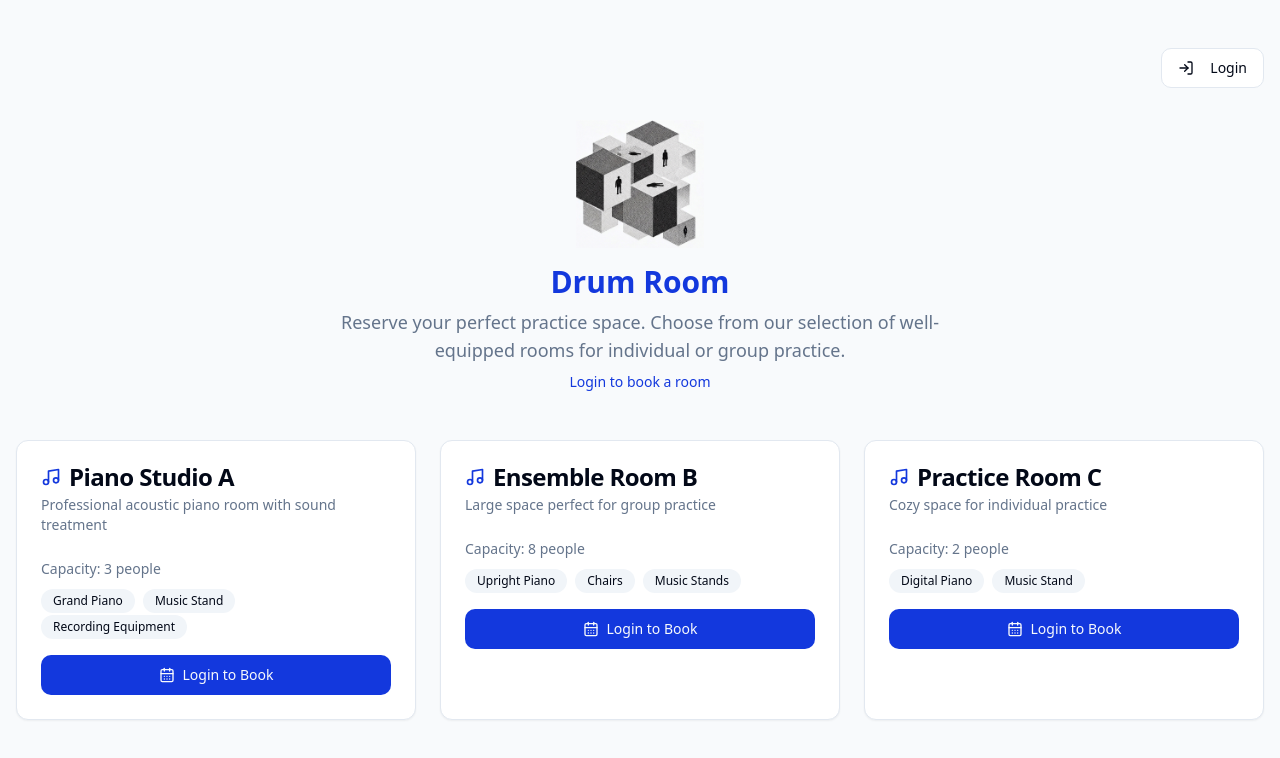
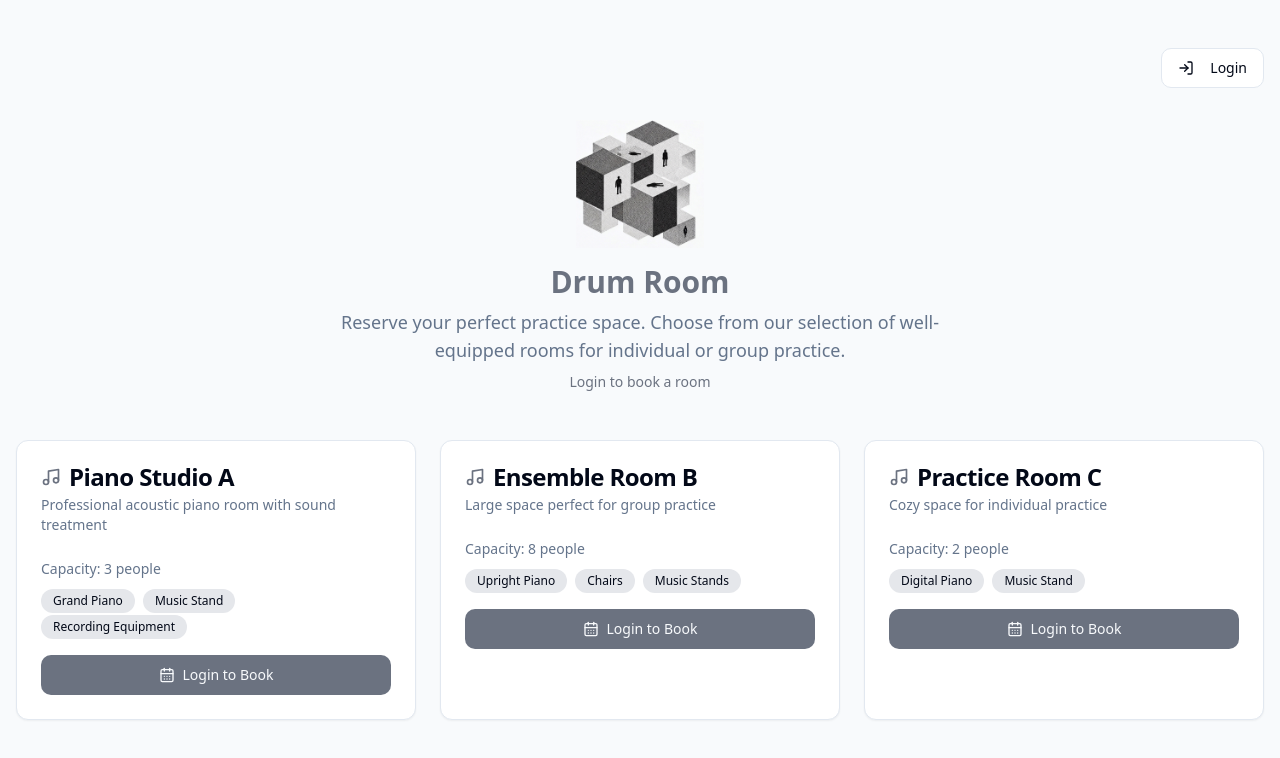
Before and after one commit to jrgarcia11/room-reserve-buddy, a React (Vite) app: page / in a window 1280 px wide. Shown: the top 758 px of the page. Built offline with nearby package versions, Linux system fonts and the light colour scheme.

Commit message:
Update color scheme to grey
Changed button and header colors from blue to grey throughout the application for a more cohesive design.
[skip gpt_engineer]

```diff
--- a/src/index.css
+++ b/src/index.css
@@ -10,19 +10,19 @@
     --card-foreground: 222.2 84% 4.9%;
     --popover: 0 0% 100%;
     --popover-foreground: 222.2 84% 4.9%;
-    --primary: 229 84% 47%;
+    --primary: 220 9% 46%;
     --primary-foreground: 210 40% 98%;
-    --secondary: 210 40% 96.1%;
+    --secondary: 220 13% 91%;
     --secondary-foreground: 222.2 47.4% 11.2%;
     --muted: 210 40% 96.1%;
     --muted-foreground: 215.4 16.3% 46.9%;
-    --accent: 210 40% 96.1%;
+    --accent: 220 13% 91%;
     --accent-foreground: 222.2 47.4% 11.2%;
     --destructive: 0 84.2% 60.2%;
     --destructive-foreground: 210 40% 98%;
     --border: 214.3 31.8% 91.4%;
     --input: 214.3 31.8% 91.4%;
-    --ring: 229 84% 47%;
+    --ring: 220 9% 46%;
     --radius: 0.75rem;
   }
 }
```
